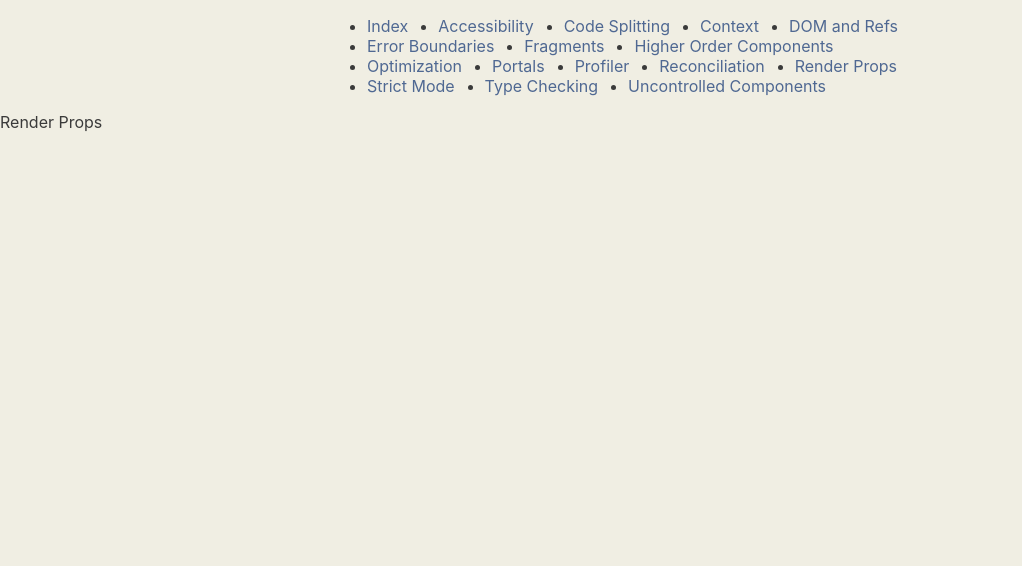
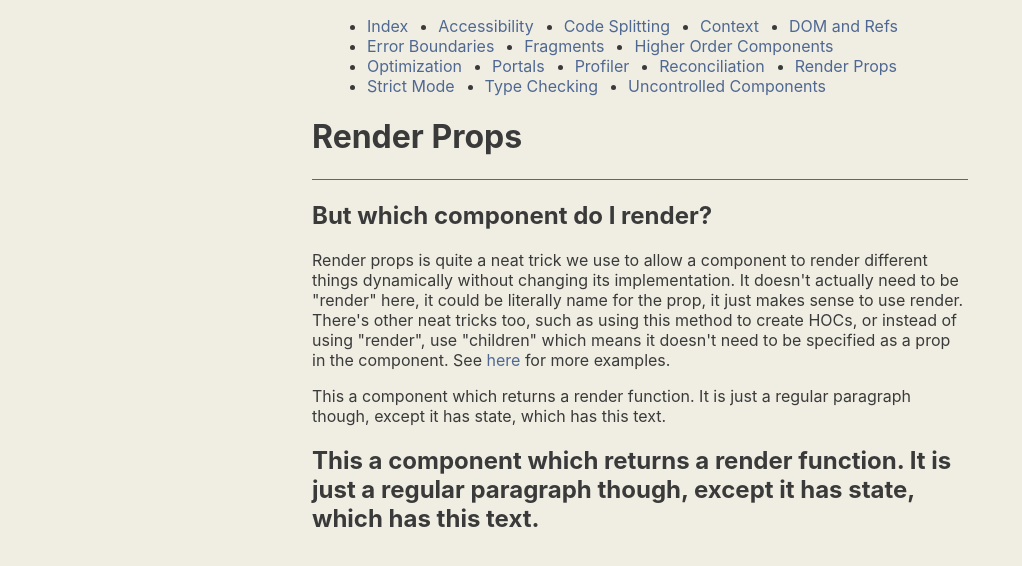
Before and after one commit to danbfield/react-concepts, a Next.js app in the folder app/: page /render-props in a window 1280 px wide. Shown: the top 566 px of the page, without its empty margins (0-1022 px from the left). Built offline with nearby package versions, Linux system fonts and the light colour scheme.

Commit message:
Pages/RenderProps: Add render props content and example

```diff
--- a/app/pages/render-props.js
+++ b/app/pages/render-props.js
@@ -1,3 +1,40 @@
+import { useEffect, useState } from 'react'
+import { Heading, Main, Paragraph, Section, Subheading } from '../components'
+import Link from 'next/link'
+
+function RenderAnything({ render }) {
+  const [data, setData] = useState({
+    text: `This a component which returns a render function. It is just a regular
+      paragraph though, except it has state, which has this text.`,
+  })
+
+  return render(data)
+}
+
 export default function RenderProps() {
-  return <div>Render Props</div>
+  return (
+    <Main>
+      <Heading>Render Props</Heading>
+      <Section>
+        <Subheading>But which component do I render?</Subheading>
+        <Paragraph>
+          Render props is quite a neat trick we use to allow a component to
+          render different things dynamically without changing its
+          implementation. It doesn't actually need to be "render" here, it could
+          be literally name for the prop, it just makes sense to use render.
+          There's other neat tricks too, such as using this method to create
+          HOCs, or instead of using "render", use "children" which means it
+          doesn't need to be specified as a prop in the component. See{' '}
+          <Link href='https://reactjs.org/docs/render-props.html'>here</Link>{' '}
+          for more examples.
+        </Paragraph>
+        <RenderAnything
+          render={(data) => <Paragraph>{data && data.text}</Paragraph>}
+        />
+        <RenderAnything
+          render={(data) => <Subheading>{data && data.text}</Subheading>}
+        />
+      </Section>
+    </Main>
+  )
 }
```
